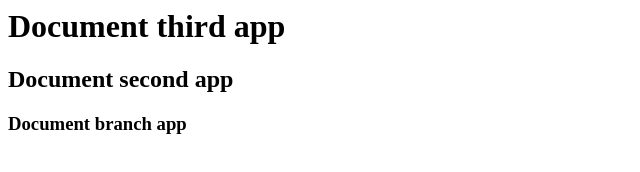
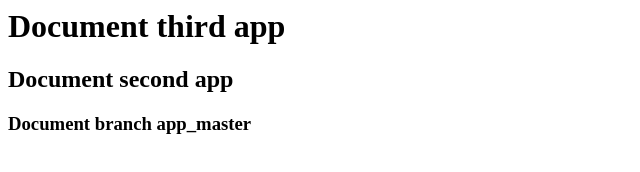
Before and after one commit to beersheva2021AlexanderGavrilov/frontend, a plain HTML site: page index.html in a window 1280 px wide. Shown: the full height of the page, 0-640 px from the left. Drawn offline with Linux system fonts and the light colour scheme.

Commit message:
changes master

```diff
--- a/index.html
+++ b/index.html
@@ -10,7 +10,7 @@
 <body>
     <h1>Document third app</h1>
     <h2>Document second app</h2>
-    <h3>Document branch app</h3>
+    <h3>Document branch app_master</h3>
 </body>
 
 </html>
```
